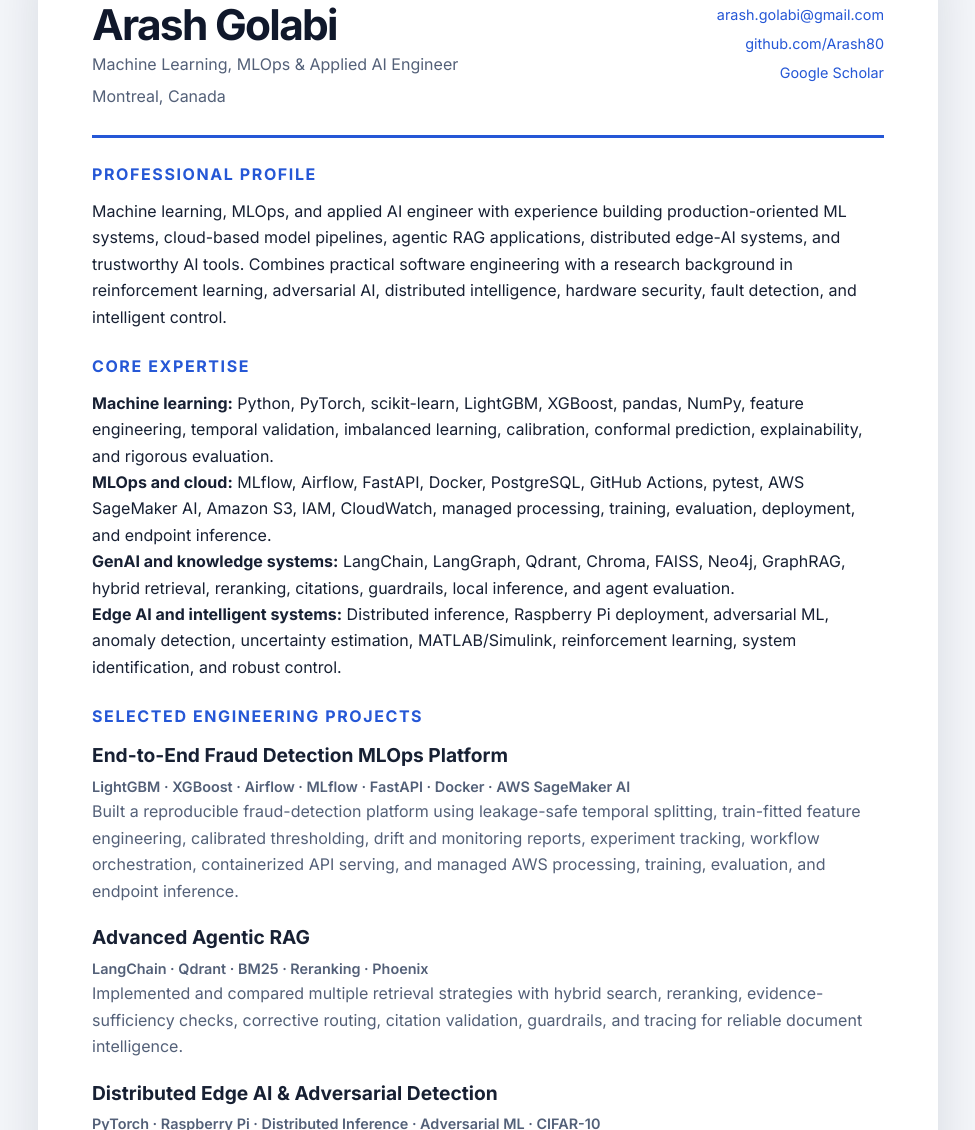
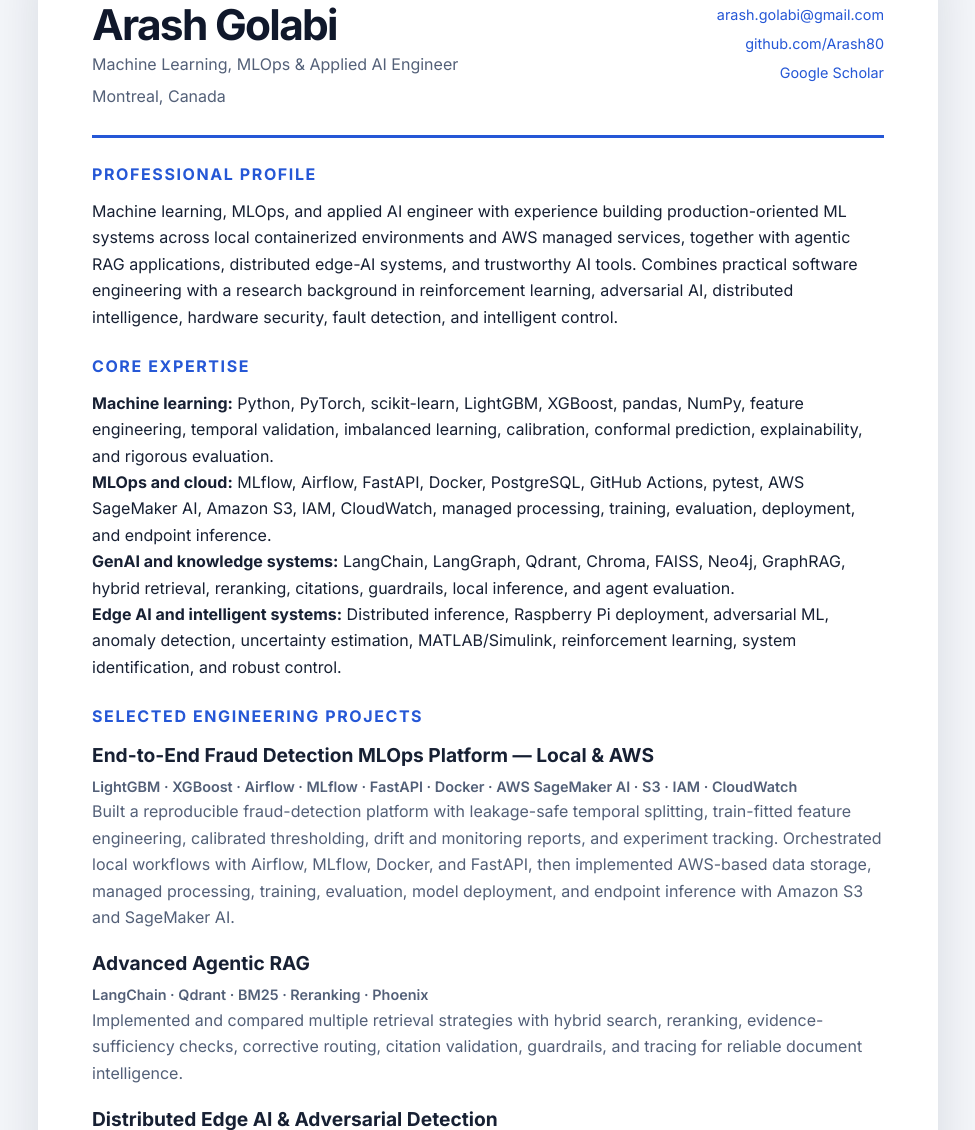
Before and after one commit to Arash80/my-page, a plain HTML site: page docs/resume.html in a window 1280 px wide. Shown: the part 153-1283 px from the top of the page, without its empty margins (152-1127 px from the left). Drawn offline with Linux system fonts and the light colour scheme.

Commit message:
Emphasize local and AWS fraud MLOps experience

```diff
--- a/docs/resume.html
+++ b/docs/resume.html
@@ -32,7 +32,7 @@
 
     <section class="resume-section">
       <h2>Professional profile</h2>
-      <p>Machine learning, MLOps, and applied AI engineer with experience building production-oriented ML systems, cloud-based model pipelines, agentic RAG applications, distributed edge-AI systems, and trustworthy AI tools. Combines practical software engineering with a research background in reinforcement learning, adversarial AI, distributed intelligence, hardware security, fault detection, and intelligent control.</p>
+      <p>Machine learning, MLOps, and applied AI engineer with experience building production-oriented ML systems across local containerized environments and AWS managed services, together with agentic RAG applications, distributed edge-AI systems, and trustworthy AI tools. Combines practical software engineering with a research background in reinforcement learning, adversarial AI, distributed intelligence, hardware security, fault detection, and intelligent control.</p>
     </section>
 
     <section class="resume-section">
@@ -47,9 +47,9 @@
       <h2>Selected engineering projects</h2>
       <div class="resume-items">
         <article class="resume-item">
-          <h3>End-to-End Fraud Detection MLOps Platform</h3>
-          <p class="resume-meta">LightGBM · XGBoost · Airflow · MLflow · FastAPI · Docker · AWS SageMaker AI</p>
-          <p>Built a reproducible fraud-detection platform using leakage-safe temporal splitting, train-fitted feature engineering, calibrated thresholding, drift and monitoring reports, experiment tracking, workflow orchestration, containerized API serving, and managed AWS processing, training, evaluation, and endpoint inference.</p>
+          <h3>End-to-End Fraud Detection MLOps Platform — Local &amp; AWS</h3>
+          <p class="resume-meta">LightGBM · XGBoost · Airflow · MLflow · FastAPI · Docker · AWS SageMaker AI · S3 · IAM · CloudWatch</p>
+          <p>Built a reproducible fraud-detection platform with leakage-safe temporal splitting, train-fitted feature engineering, calibrated thresholding, drift and monitoring reports, and experiment tracking. Orchestrated local workflows with Airflow, MLflow, Docker, and FastAPI, then implemented AWS-based data storage, managed processing, training, evaluation, model deployment, and endpoint inference with Amazon S3 and SageMaker AI.</p>
         </article>
 
         <article class="resume-item">
```
